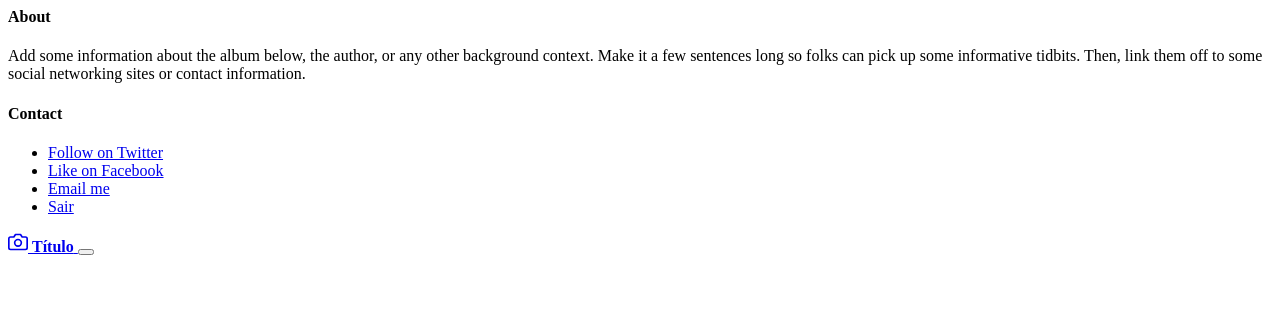
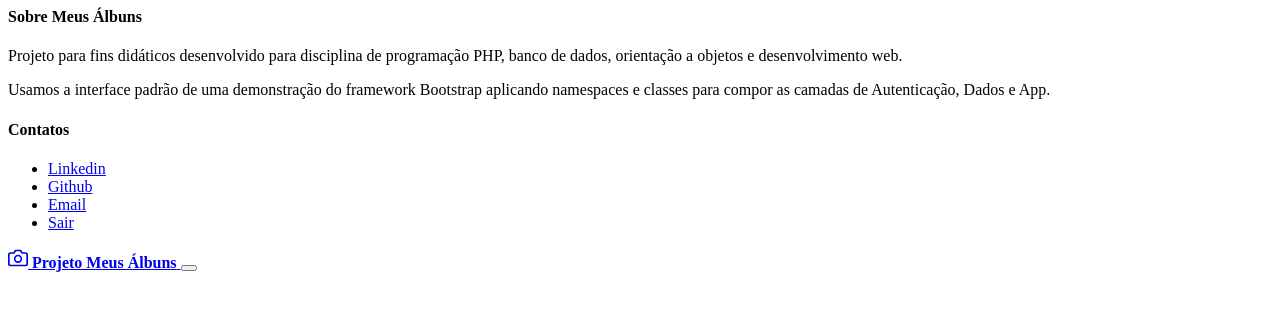
Before and after one commit to unicesumar-eduardobona/albuns-php, a PHP site: page /view/layout/header.php in a window 1280 px wide. Shown: the top 311 px of the page. Run offline with PHP 8.4, Linux system fonts and the light colour scheme.

Commit message:
atualizando projeto com arquivos restantes das aulas

```diff
--- a/ver.php
+++ b/ver.php
@@ -35,7 +35,7 @@ $controller->imprimirLayoutInicio();
                                                     <?=$musica['titulo']?>
                                                 </h5>
                                             </div>
-                                            <small><?=\Dados\Estrela::converterEstrelasImagem($musica['voto'], $musica['cod_album'])?></small>
+                                            <small><?=\Dados\Estrela::converterEstrelasImagem($musica['voto'], $musica['cod_musica'])?></small>
                                         </div>
                                     </li>
                                 <?php endforeach; ?>
--- a/view/layout/head.php
+++ b/view/layout/head.php
@@ -5,7 +5,7 @@
     <meta name="author" content="">
     <link rel="icon" href="https://getbootstrap.com/docs/4.0/assets/img/favicons/favicon.ico">
 
-    <title>Título</title>
+    <title>Meus Álbuns</title>
 
     <link rel="canonical" href="https://getbootstrap.com/docs/4.0/examples/album/">
 
--- a/view/layout/header.php
+++ b/view/layout/header.php
@@ -3,15 +3,24 @@
         <div class="container">
             <div class="row">
                 <div class="col-sm-8 col-md-7 py-4">
-                    <h4 class="text-white">About</h4>
-                    <p class="text-muted">Add some information about the album below, the author, or any other background context. Make it a few sentences long so folks can pick up some informative tidbits. Then, link them off to some social networking sites or contact information.</p>
+                    <h4 class="text-white">Sobre Meus Álbuns</h4>
+                    <p class="text-muted">
+                        Projeto para fins didáticos desenvolvido para disciplina
+                        de programação PHP, banco de dados, orientação a objetos
+                        e desenvolvimento web.
+                    </p>
+                    <p class="text-muted">
+                        Usamos a interface padrão de uma demonstração do framework
+                        Bootstrap aplicando namespaces e classes para compor
+                        as camadas de Autenticação, Dados e App.
+                    </p>
                 </div>
                 <div class="col-sm-4 offset-md-1 py-4">
-                    <h4 class="text-white">Contact</h4>
+                    <h4 class="text-white">Contatos</h4>
                     <ul class="list-unstyled">
-                        <li><a href="#" class="text-white">Follow on Twitter</a></li>
-                        <li><a href="#" class="text-white">Like on Facebook</a></li>
-                        <li><a href="#" class="text-white">Email me</a></li>
+                        <li><a href="https://www.linkedin.com/in/eduardobona-dev" class="text-white">Linkedin</a></li>
+                        <li><a href="https://github.com/eduardobona" class="text-white">Github</a></li>
+                        <li><a href="mailto:ead@eduardobona.com.br" class="text-white">Email</a></li>
                         <li><a href="logout.php" class="text-white">Sair</a></li>
                     </ul>
                 </div>
@@ -23,7 +32,7 @@
         <div class="container d-flex justify-content-between">
             <a href="/" class="navbar-brand d-flex align-items-center">
                 <svg xmlns="http://www.w3.org/2000/svg" width="20" height="20" viewBox="0 0 24 24" fill="none" stroke="currentColor" stroke-width="2" stroke-linecap="round" stroke-linejoin="round" class="mr-2"><path d="M23 19a2 2 0 0 1-2 2H3a2 2 0 0 1-2-2V8a2 2 0 0 1 2-2h4l2-3h6l2 3h4a2 2 0 0 1 2 2z"></path><circle cx="12" cy="13" r="4"></circle></svg>
-                <strong>Título</strong>
+                <strong>Projeto Meus Álbuns</strong>
             </a>
             <button class="navbar-toggler" type="button" data-toggle="collapse" data-target="#navbarHeader" aria-controls="navbarHeader" aria-expanded="false" aria-label="Toggle navigation">
                 <span class="navbar-toggler-icon"></span>
--- /dev/null
+++ b/votar.php
@@ -0,0 +1,5 @@
+<?php
+include __DIR__ . '/vendor/autoload.php';
+
+$controller = new App\Index();
+$vars = $controller->votar();
```
Also changed, not shown: src/app/Index.php (+29 -0 lines), src/dados/Estrela.php (+10 -8 lines), src/dados/Estrelas.php (added, +68 -0 lines).
